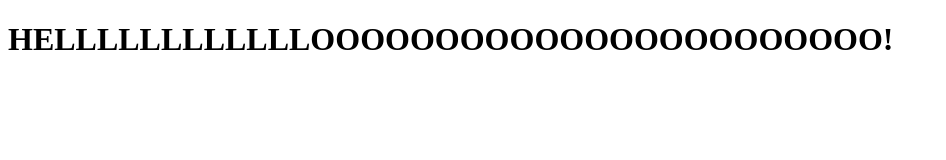
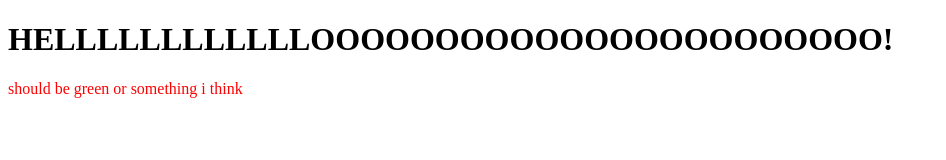
Before and after one commit to johnolson22/ap-lang, a plain HTML site: page index.html in a window 1280 px wide. Shown: the whole page, without its empty margins (0-946 px from the left). Drawn offline with Linux system fonts and the light colour scheme.

Commit message:
Added some CSS

```diff
--- a/index.html
+++ b/index.html
@@ -1,6 +1,11 @@
 <!doctype html>
 <html>
+  <head>
+    <title>AP Lang: The Movie</title>
+    <link rel="stylesheet" href="style.css">
+  </head>
   <body>
     <h1> HELLLLLLLLLLLLOOOOOOOOOOOOOOOOOOOOOOO!</h1>
+    <p>should be green or something i think</p>
   </body>
 </html>
--- /dev/null
+++ b/style.css
@@ -0,0 +1,3 @@
+p{
+    color:red;
+}
```
